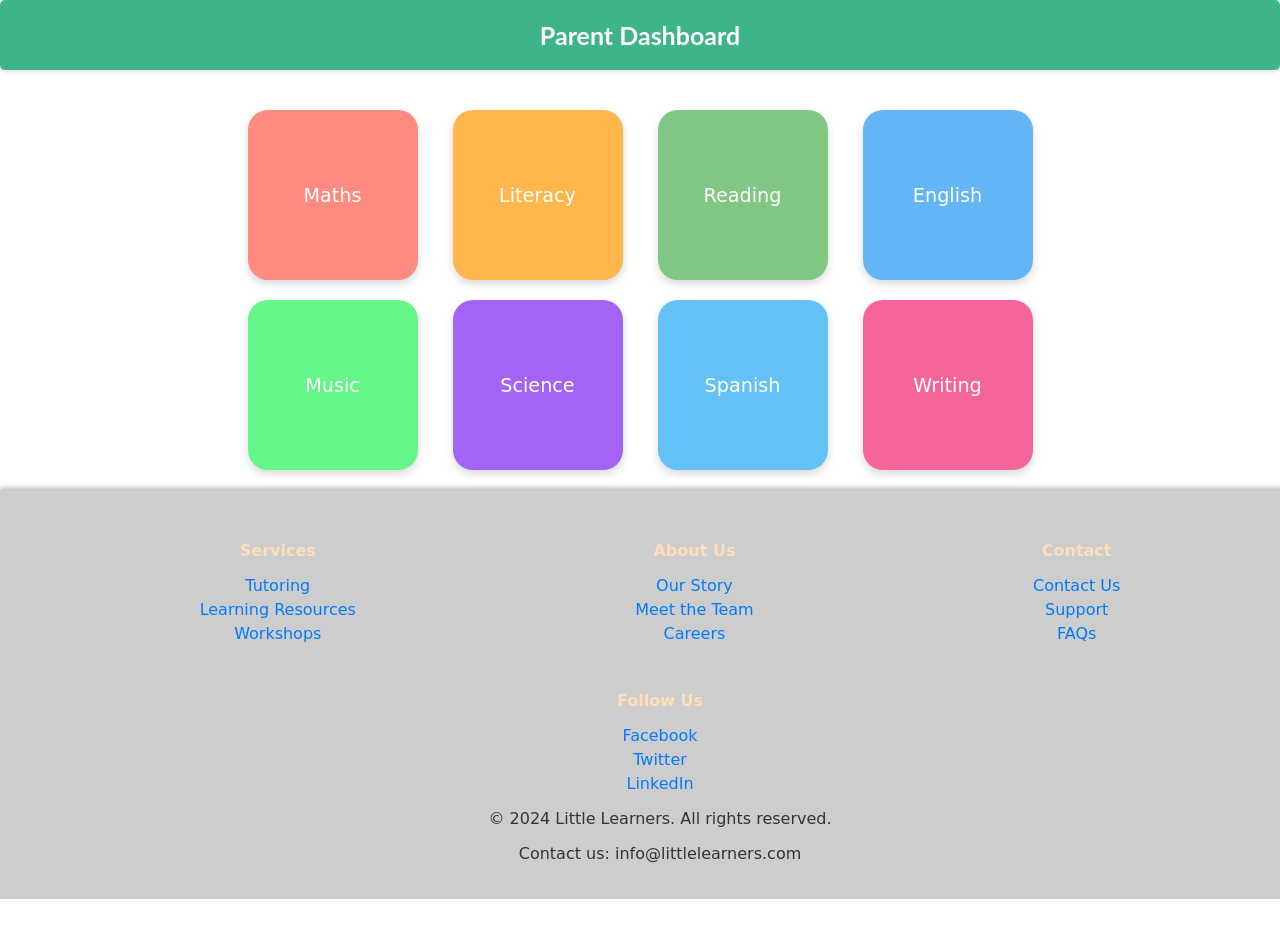
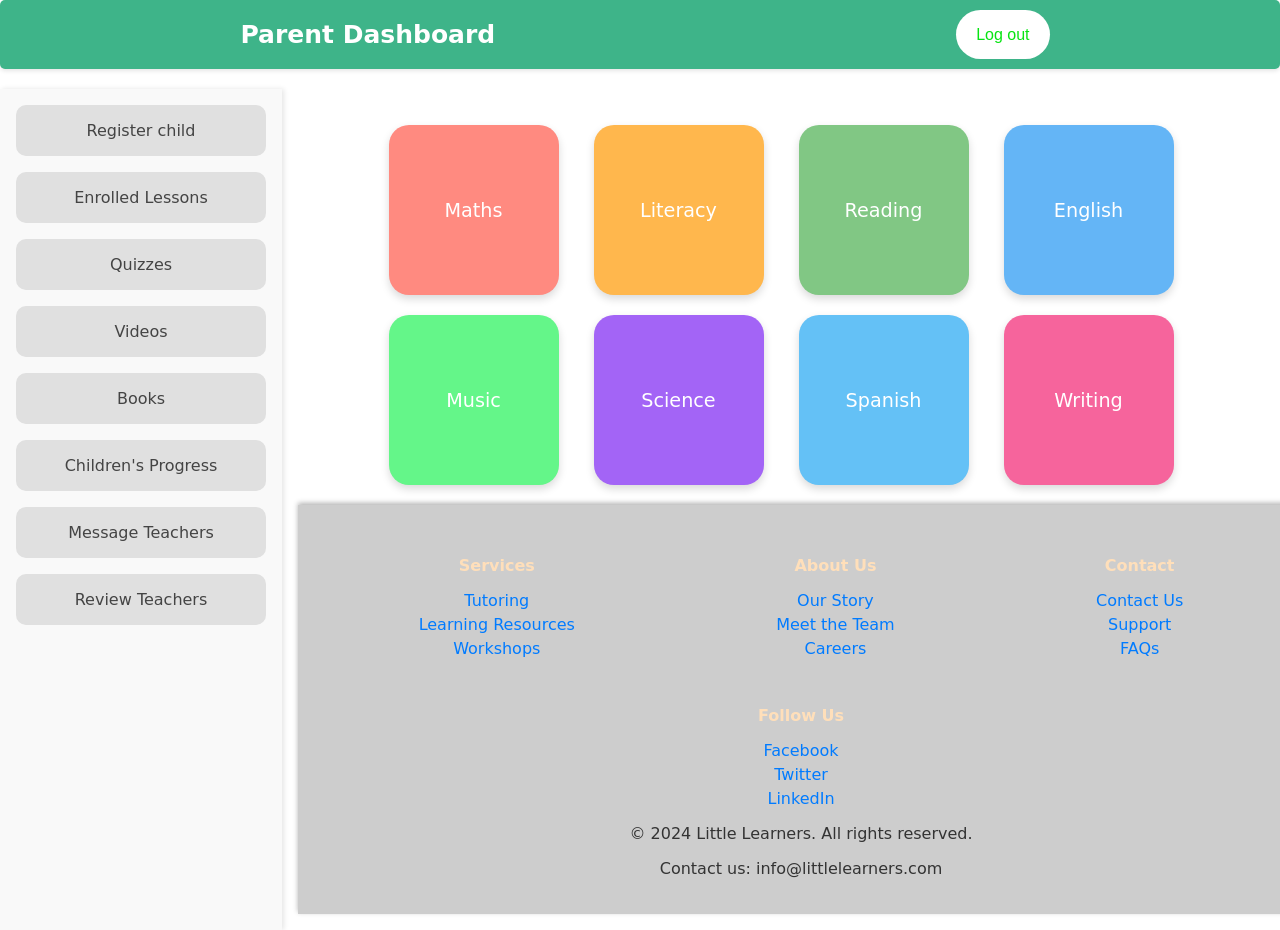
Before and after one commit to monicamuyama/little-learners, a React (Create React App) app in the folder client/: page /parent/dashboard in a window 1280 px wide. Shown: the top 930 px of the page. Before the commit the page ends 899 px from the top, so only its background shows below. Built offline with nearby package versions, Linux system fonts and the light colour scheme.

Commit message:
added side menu on parentDashboard

```diff
--- a/client/src/parent/Dashboard.css
+++ b/client/src/parent/Dashboard.css
@@ -2,18 +2,23 @@
 .dashboard-wrapper {
   font-family: 'Comic Sans MS', sans-serif; /* Fun, child-friendly font */
   color: #444;
+  display: flex; /* Use flexbox for layout */
+  flex-direction: column; /* Align children vertically */
+  min-height: 100vh; /* Full height */
 }
 
 /* Top menu styling */
 .top-menu {
   background-color: #3EB489;
-  padding: 15px; /* Increased padding for more space */
-  color: #FFFFFF; /* Darker text for better contrast */
+  padding: 15px;
+  color: #FFFFFF;
   text-align: center;
-  box-shadow: 0 2px 4px rgba(0, 0, 0, 0.2); /* Soft shadow for depth */
-  border-radius: 10px; /* Rounded corners for a softer look */
-  font-family:  'Lato' ;
-  position: relative; /* For positioning effects */
+  box-shadow: 0 2px 4px rgba(0, 0, 0, 0.2);
+  border-radius: 10px;
+}
+.dashboard-content {
+  display: flex; /* Use flexbox for side menu and main content */
+  flex: 1; /* Fill available space */
 }
 
 .top-menu h1 {
@@ -91,3 +96,23 @@
   transform: scale(1.05);
   box-shadow: 0px 6px 12px rgba(0, 0, 0, 0.2);
 }
+
+.top-menu .log {
+  background-color: #FFFFFF; /* Background color matching top menu */
+  color: rgb(7, 228, 18);  /* Text color */
+  padding: 10px 20px;  /* Increased padding for a larger button */
+  border: none;  /* Remove default border */
+  border-radius: 25px;  /* Rounded corners for a softer look */
+  font-size: 1rem;  /* Font size */
+  cursor: pointer;  /* Pointer cursor on hover */
+  transition: background-color 0.3s ease, transform 0.3s ease;  /* Smooth transition for hover effects */
+}
+
+.top-menu .log:hover {
+  background-color: #FFFFFF; /* Darker shade on hover */
+  transform: scale(1.05); /* Slightly enlarge on hover */
+}
+
+.top-menu .log:focus {
+  outline: none; /* Remove focus outline */
+}
--- a/client/src/parent/Dashboard.js
+++ b/client/src/parent/Dashboard.js
@@ -1,14 +1,12 @@
 import React from 'react';
+import SideMenu from './sideMenu';
 import './Dashboard.css';
 import { useNavigate } from 'react-router-dom';
 import Footer from '../Footer';
 
-
-
 const Dashboard = () => {
   const navigate = useNavigate();
 
-  // Subjects with associated color classes
   const subjects = [
     { name: 'Maths', cssClass: 'subject-maths', route: 'maths' },
     { name: 'Literacy', cssClass: 'subject-literacy', route: 'literacy' },
@@ -18,18 +16,18 @@ const Dashboard = () => {
     { name: 'Science', cssClass: 'subject-science', route: 'science' },
     { name: 'Spanish', cssClass: 'subject-spanish', route: 'spanish' },
     { name: 'Writing', cssClass: 'subject-writing', route: 'writing' },
-
-
-
-
   ];
 
   return (
     <div className="dashboard-wrapper">
       <div className="top-menu">
         <h1>Parent Dashboard</h1>
+        <button className="log">Log out</button>
       </div>
 
+      <div className="dashboard-content">
+        <SideMenu />
+        <div className="main-content">
           <div className="dashboard-container">
             <div className="subjects-container">
               {subjects.map((subject) => (
@@ -43,11 +41,11 @@ const Dashboard = () => {
               ))}
             </div>
           </div>
-      <Footer/>{}
-
+          <Footer />
+        </div>
+      </div>
     </div>
   );
 };
 
-
 export default Dashboard;
--- /dev/null
+++ b/client/src/parent/sideMenu.css
@@ -0,0 +1,103 @@
+/* Side menu container for larger screens */
+.dashboard-wrapper {
+    display: flex;
+    min-height: 100vh; /* Ensure it fills the screen height */
+  }
+
+  .side-menu {
+    width: 250px;
+    background-color: #f9f9f9;
+    box-shadow: 2px 0 5px rgba(0, 0, 0, 0.1);
+    padding: 1rem;
+    overflow-y: auto; /* Allow vertical scrolling */
+    position: relative; /* Position relative for absolute children */
+  }
+
+  /* Profile section styling */
+  .profile-section {
+    display: flex;
+    align-items: center;
+    margin-bottom: 1rem;
+  }
+
+  .profile-image {
+    width: 50px;
+    height: 50px;
+    border-radius: 50%;
+    margin-right: 10px;
+  }
+
+  .profile-name {
+    font-weight: bold;
+  }
+
+  /* Main content adjusts based on sidebar */
+  .main-content {
+    flex: 1; /* Takes up the remaining space */
+    padding: 1rem;
+    display: flex;
+    flex-direction: column;
+    justify-content: space-between; /* Aligns top menu and footer */
+  }
+
+  /* Menu items */
+  .menu-items {
+    display: flex;
+    flex-direction: column;
+    gap: 1rem;
+  }
+
+  /* Individual menu item styling */
+  .menu-item {
+    background-color: #e0e0e0;
+    padding: 1rem;
+    border-radius: 10px;
+    font-size: 1rem;
+    text-align: center;
+    cursor: pointer;
+    transition: background-color 0.3s ease;
+  }
+
+  .menu-item:hover {
+    background-color: #d0d0d0;
+  }
+
+  /* Small screen styling */
+  @media (max-width: 768px) {
+    /* Hide sidebar by default */
+    .side-menu {
+      display: none;
+    }
+
+    /* Show toggle button on small screens */
+    .menu-toggle {
+      display: block;
+      position: fixed;
+      top: 1rem;
+      left: 1rem;
+      padding: 0.5rem;
+      background-color: #333;
+      color: white;
+      border: none;
+      border-radius: 5px;
+      z-index: 1001;
+    }
+
+    /* Show sidebar when open */
+    .side-menu.open {
+      display: block;
+      position: fixed;
+      top: 0;
+      left: 0;
+      height: 100vh;
+      width: 250px;
+      transform: translateX(0);
+    }
+  }
+
+  /* Hide toggle button on larger screens */
+  @media (min-width: 769px) {
+    .menu-toggle {
+      display: none; /* Hide the toggle button */
+    }
+  }
--- /dev/null
+++ b/client/src/parent/sideMenu.js
@@ -0,0 +1,30 @@
+import React, { useState } from 'react';
+import './sideMenu.css';
+
+const SideMenu = () => {
+  const [isOpen, setIsOpen] = useState(false);
+
+  const toggleMenu = () => {
+    setIsOpen(!isOpen);
+  };
+
+  return (
+    <div className={`side-menu ${isOpen ? 'expanded' : ''}`}>
+      {/* Toggle button for small screens */}
+      <button className="menu-toggle" onClick={toggleMenu}>
+        ☰ {/* Icon representing a hamburger menu */}
+      </button>
+
+      {/* Menu items */}
+      <div className={`menu-items ${isOpen ? 'open' : ''}`}>
+        {['Register child', 'Enrolled Lessons', 'Quizzes', 'Videos', 'Books', 'Children\'s Progress', 'Message Teachers', 'Review Teachers'].map((item, index) => (
+          <div key={index} className="menu-item">
+            {item}
+          </div>
+        ))}
+      </div>
+    </div>
+  );
+};
+
+export default SideMenu;
--- a/client/src/signin.js
+++ b/client/src/signin.js
@@ -1,8 +1,10 @@
 import React from 'react';
 import './signin.css';
+import Footer from './Footer';
 
 const Signin = () => {
   return (
+    <div>
     <div className="signin-container">
       <div className="signin-box">
         <h2>Sign In</h2>
@@ -18,8 +20,13 @@ const Signin = () => {
           <button type="submit" className="signin-button">Login</button>
         </form>
       </div>
+
+    </div>
+    <Footer/>
+
     </div>
   );
+
 };
 
 export default Signin;
--- a/client/src/signup.css
+++ b/client/src/signup.css
@@ -59,3 +59,10 @@ select {
 .signup-button:hover {
     background-color: #0056b3;
 }
+
+footer {
+    text-align: center;
+    width: 100%;
+    position: relative;
+    margin-top: auto; /* Makes footer stick to the bottom if page is shorter than viewport */
+  }
--- a/client/src/signup.js
+++ b/client/src/signup.js
@@ -1,7 +1,7 @@
 import React, { useState } from 'react';
 import { useNavigate } from 'react-router-dom';
 import './signup.css';
-
+import Footer from './Footer';
 
 function Signup() {
   const navigate = useNavigate();
@@ -9,7 +9,9 @@ function Signup() {
     name: '',
     email: '',
     password: '',
-    userType: 'Parent' // Default to 'Parent'
+    paymentMethod: 'Credit Card', // Default payment method
+    paymentNumber: '', // Field for payment number
+    userType: 'Parent', // Default to 'Parent'
   });
 
   const handleChange = (e) => {
@@ -30,6 +32,7 @@ function Signup() {
   };
 
   return (
+    <div>
       <div className="signup-container">
         <div className="signup-box">
           <h2>Create an Account</h2>
@@ -75,6 +78,33 @@ function Signup() {
 
             <div className="input-group">
               <label>
+                Payment Method:
+                <select
+                  name="paymentMethod"
+                  value={formData.paymentMethod}
+                  onChange={handleChange}
+                >
+                  <option value="Credit Card">Credit Card</option>
+                  <option value="Mobile Money">Mobile Money</option>
+                </select>
+              </label>
+            </div>
+
+            <div className="input-group">
+              <label>
+                {formData.paymentMethod === 'Credit Card' ? 'Credit Card Number:' : 'Mobile Money Number:'}
+                <input
+                  type="text"
+                  name="paymentNumber"
+                  value={formData.paymentNumber}
+                  onChange={handleChange}
+                  required
+                />
+              </label>
+            </div>
+
+            <div className="input-group">
+              <label>
                 I am a:
                 <select
                   name="userType"
@@ -91,6 +121,8 @@ function Signup() {
           </form>
         </div>
       </div>
+      <Footer />
+    </div>
   );
 }
 
```
Lines whose indentation alone changed are shown as unchanged.
